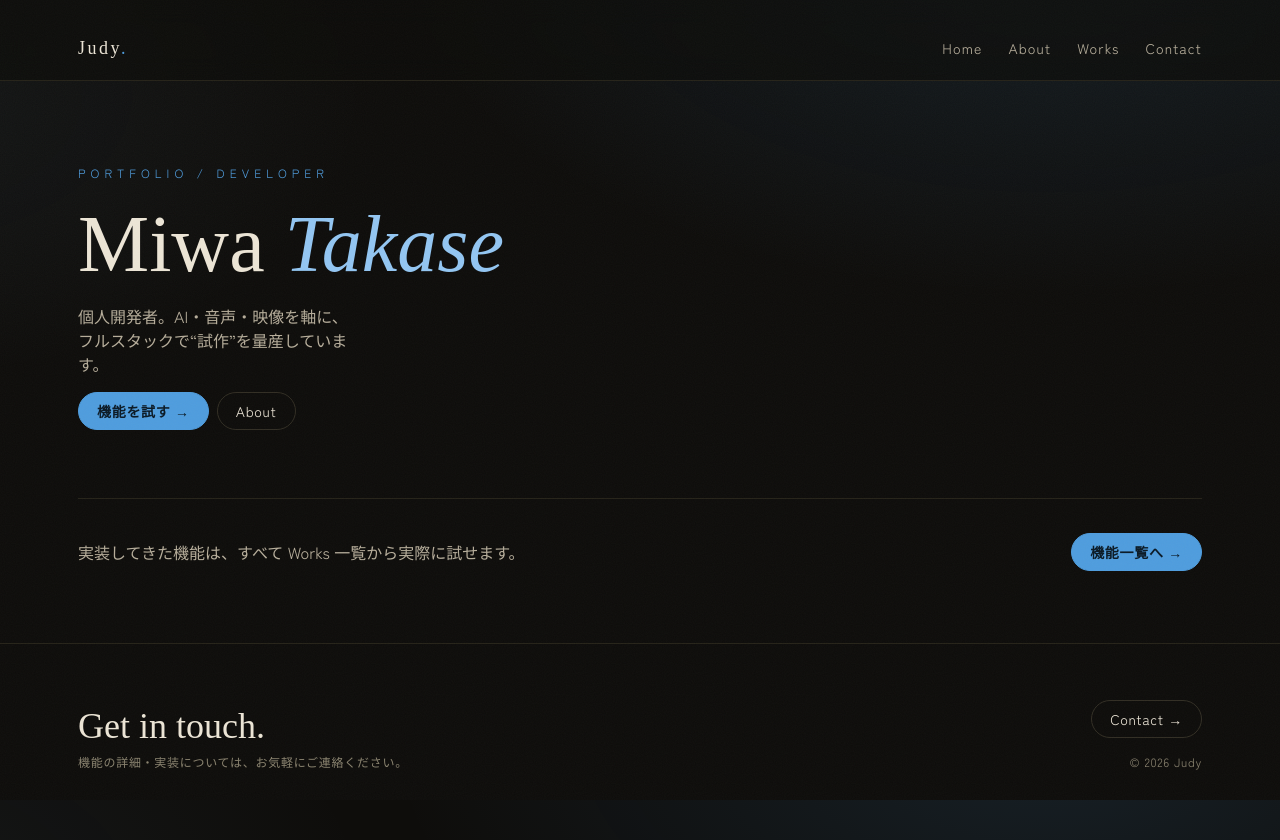
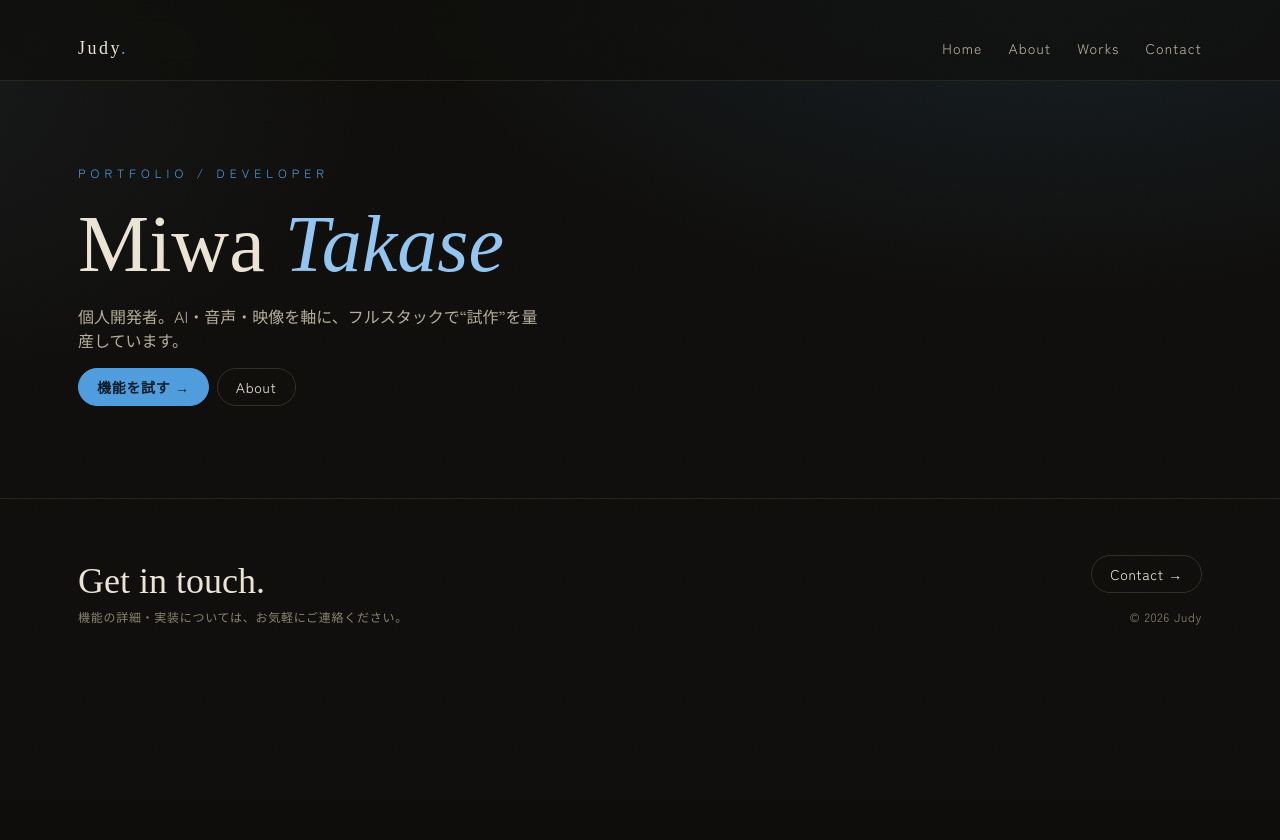
Before and after one commit to miwa-takase/portfolio, a React (Vite) app: page / in a window 1280 px wide. After the commit the page ends 800 px from the top, so only its background shows below. Built offline with nearby package versions, Linux system fonts and the light colour scheme; no server answers; a web font is replaced by a local one.

Commit message:
style(home): 重複する『機能一覧へ』CTAを削除（ヒーローの機能を試すと重複）
Co-Authored-By: Claude Opus 4.8 <noreply@anthropic.com>

```diff
--- a/src/pages/Home.tsx
+++ b/src/pages/Home.tsx
@@ -22,7 +22,7 @@ export default function Home() {
               Miwa <span className="italic text-accent-soft">Takase</span>
             </h1>
             <p
-              className="reveal mt-[18px] max-w-[34ch] text-base text-paper-dim"
+              className="reveal mt-[18px] max-w-[58ch] text-base text-paper-dim"
               style={{ animationDelay: ".18s" }}
             >
               {OWNER.role}
@@ -41,17 +41,6 @@ export default function Home() {
           </div>
         </div>
       </section>
-
-      <section className="wrap pt-10">
-        <div className="flex flex-wrap items-center justify-between gap-4 border-t border-line-soft pb-2 pt-[34px]">
-          <p className="m-0 max-w-[680px] text-base text-paper-dim">
-            実装してきた機能は、すべて Works 一覧から実際に試せます。
-          </p>
-          <Link className={btnPrimary} to="/works">
-            機能一覧へ →
-          </Link>
-        </div>
-      </section>
     </>
   );
 }
```
